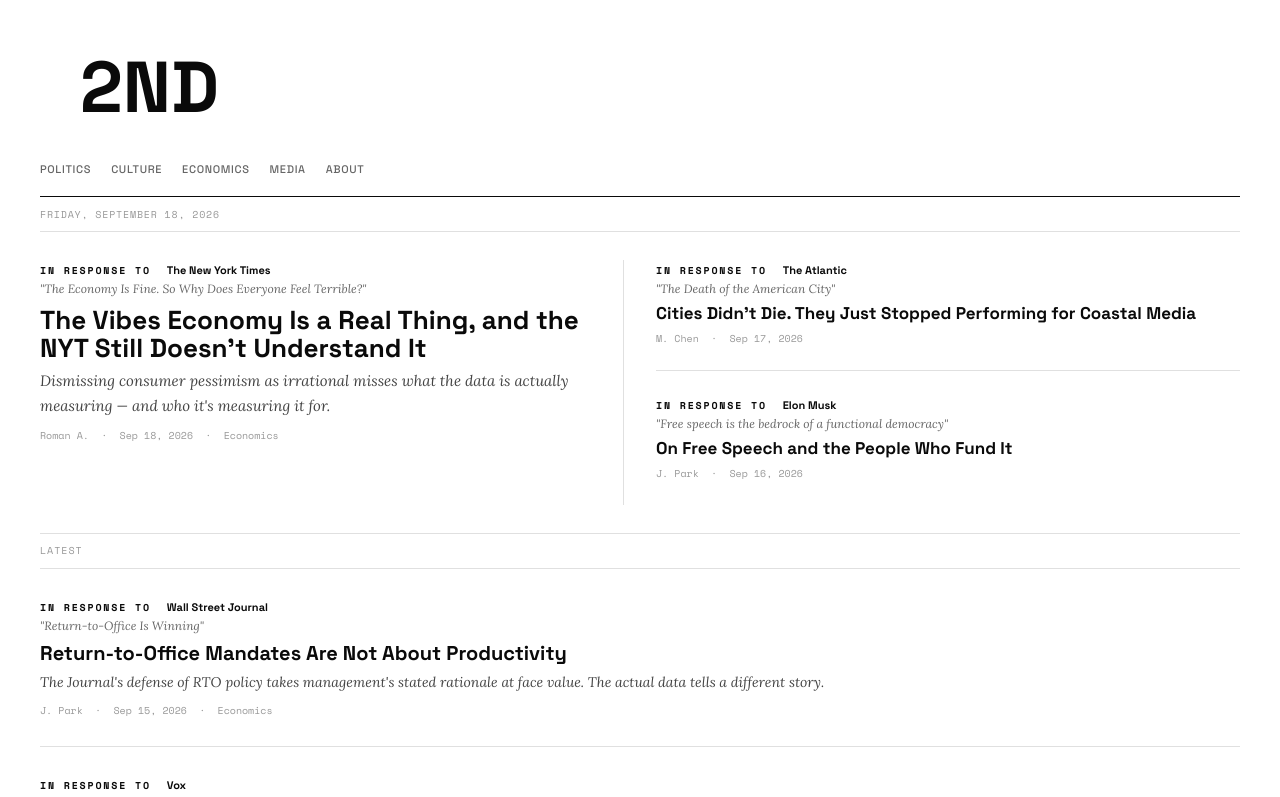
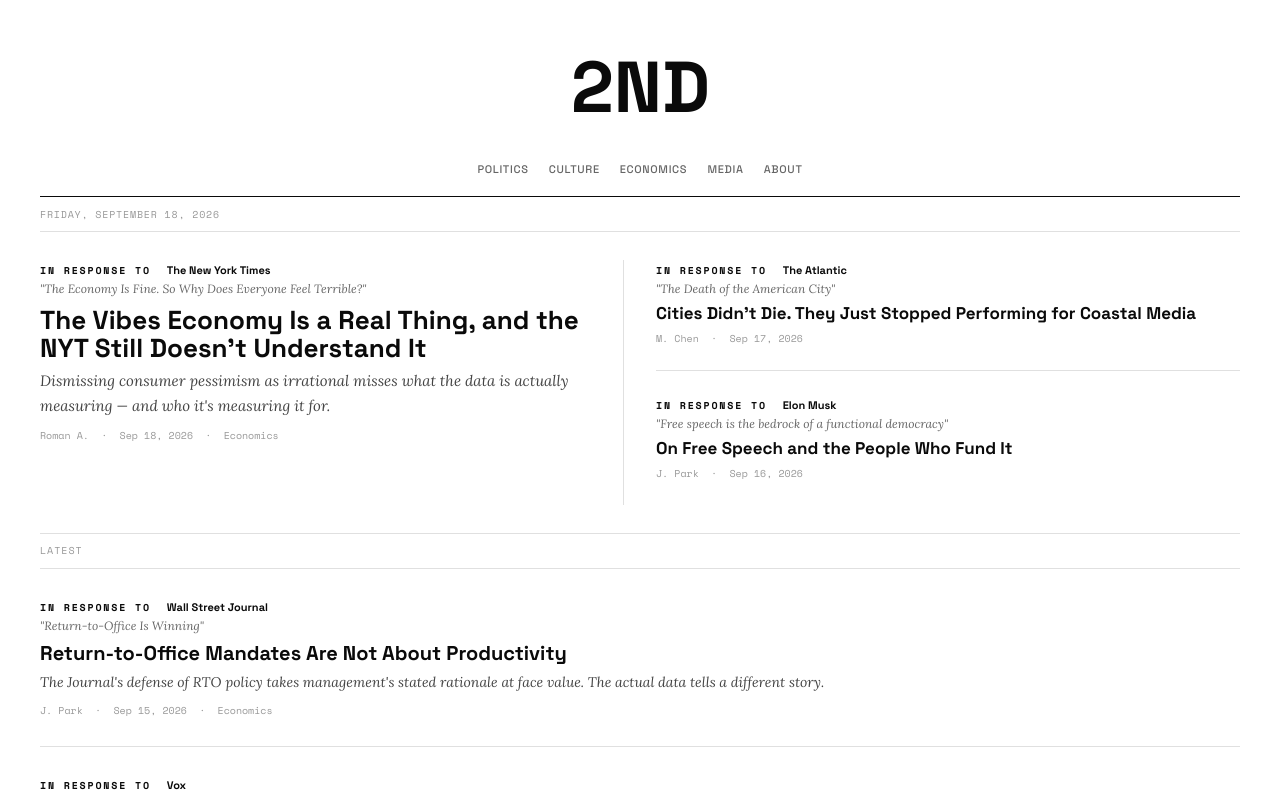
Before and after one commit to 2nd-media/2nd-media, a Next.js app: page / in a window 1280 px wide. Shown: the top 797 px of the page. Built offline with nearby package versions, Linux system fonts and the light colour scheme.

Commit message:
glitch masthead, centered header, load animations, nav hover

```diff
--- a/app/components/GlitchMasthead.tsx
+++ b/app/components/GlitchMasthead.tsx
@@ -1,6 +1,6 @@
 'use client'
 
-import { useEffect, useRef } from 'react'
+import { useEffect, useRef, type MouseEvent } from 'react'
 import { useRouter } from 'next/navigation'
 
 const TEXT = '2ND'
@@ -8,8 +8,8 @@ const FONT = '700 72px "Space Grotesk", sans-serif'
 const TOTAL_FRAMES = 22
 const PAD_X = 40
 const PAD_Y = 24
-const RED = '#ff003c'
-const CYAN = '#00d4ff'
+const TEAR_LIGHT = '#ffffff'
+const TEAR_DARK = '#444444'
 
 export default function GlitchMasthead() {
   const canvasRef = useRef<HTMLCanvasElement>(null)
@@ -79,6 +79,7 @@ export default function GlitchMasthead() {
       tmpRef.current = document.createElement('canvas')
 
       drawClean()
+      startGlitch()
     }
 
     setup()
@@ -158,8 +159,8 @@ export default function GlitchMasthead() {
         ctx.globalCompositeOperation = 'lighter'
         ctx.globalAlpha = 0.65
 
-        drawTintedSlice(ctx, off, sy, sliceHeight, shift + tear, RED)
-        drawTintedSlice(ctx, off, sy, sliceHeight, shift - tear, CYAN)
+        drawTintedSlice(ctx, off, sy, sliceHeight, shift + tear, TEAR_LIGHT)
+        drawTintedSlice(ctx, off, sy, sliceHeight, shift - tear, TEAR_DARK)
 
         ctx.globalCompositeOperation = 'source-over'
         ctx.globalAlpha = 1
@@ -218,16 +219,13 @@ export default function GlitchMasthead() {
     rafRef.current = requestAnimationFrame(step)
   }
 
-  useEffect(() => {
-    const interval = setInterval(() => {
-      if (!runningRef.current && Math.random() < 0.2) {
-        startGlitch()
-      }
-    }, 3500)
-    return () => clearInterval(interval)
-  }, [])
+  function handleCanvasMouseEnter(e: MouseEvent<HTMLCanvasElement>) {
+    e.stopPropagation()
+    startGlitch()
+  }
 
-  function handleClick() {
+  function handleClick(e: MouseEvent<HTMLCanvasElement>) {
+    e.stopPropagation()
     navigateAfterRef.current = true
     startGlitch()
   }
@@ -235,7 +233,7 @@ export default function GlitchMasthead() {
   return (
     <canvas
       ref={canvasRef}
-      onMouseEnter={startGlitch}
+      onMouseEnter={handleCanvasMouseEnter}
       onClick={handleClick}
       style={{ display: 'block', cursor: 'pointer' }}
       aria-label="2ND"
--- a/app/globals.css
+++ b/app/globals.css
@@ -21,3 +21,23 @@ body {
   color: #0a0a0a;
   -webkit-font-smoothing: antialiased;
 }
+
+.nav-link {
+  position: relative;
+  display: inline-block;
+  font-weight: 500;
+}
+
+.nav-link::after {
+  content: attr(data-text);
+  display: block;
+  height: 0;
+  overflow: hidden;
+  visibility: hidden;
+  font-weight: 700;
+  pointer-events: none;
+}
+
+.nav-link:hover {
+  font-weight: 700;
+}
--- a/app/page.tsx
+++ b/app/page.tsx
@@ -1,3 +1,6 @@
+'use client'
+
+import { useEffect, useState, type CSSProperties } from 'react'
 import Link from 'next/link'
 import GlitchMasthead from './components/GlitchMasthead'
 
@@ -80,29 +83,55 @@ const featuredArticles = articles.filter(a => a.featured)
 const latestArticles = articles.filter(a => !a.featured)
 
 export default function Home() {
+  const [mounted, setMounted] = useState(false)
+
+  useEffect(() => {
+    let raf2 = 0
+    const raf1 = requestAnimationFrame(() => {
+      raf2 = requestAnimationFrame(() => setMounted(true))
+    })
+    return () => {
+      cancelAnimationFrame(raf1)
+      if (raf2) cancelAnimationFrame(raf2)
+    }
+  }, [])
+
+  function animStyle(delayMs: number): CSSProperties {
+    return {
+      opacity: mounted ? 1 : 0,
+      transform: mounted ? 'translateY(0)' : 'translateY(20px)',
+      transitionProperty: 'opacity, transform',
+      transitionDuration: '500ms',
+      transitionTimingFunction: 'ease-out',
+      transitionDelay: `${delayMs}ms`,
+    }
+  }
+
   return (
     <main style={{ paddingTop: '2rem', paddingLeft: '2.5rem', paddingRight: '2.5rem' }}>
 
       {/* Masthead */}
       <div style={{ borderBottom: '1px solid #0a0a0a', paddingBottom: '1.25rem', marginBottom: '0' }}>
-        <GlitchMasthead />
-        <nav style={{ fontFamily: 'var(--font-grotesk)', fontSize: '11px', fontWeight: 500, color: '#666', display: 'flex', gap: '20px', marginTop: '10px', letterSpacing: '0.06em', textTransform: 'uppercase' }}>
+        <div style={{ display: 'flex', justifyContent: 'center', ...animStyle(0) }}>
+          <GlitchMasthead />
+        </div>
+        <nav style={{ fontFamily: 'var(--font-grotesk)', fontSize: '11px', color: '#666', display: 'flex', justifyContent: 'center', gap: '20px', marginTop: '10px', letterSpacing: '0.06em', textTransform: 'uppercase', ...animStyle(200) }}>
           {['Politics', 'Culture', 'Economics', 'Media', 'About'].map(item => (
-            <Link key={item} href={`/${item.toLowerCase()}`} style={{ color: '#666', textDecoration: 'none' }}>{item}</Link>
+            <Link key={item} href={`/${item.toLowerCase()}`} className="nav-link" data-text={item} style={{ color: '#666', textDecoration: 'none' }}>{item}</Link>
           ))}
         </nav>
       </div>
 
       {/* Dateline */}
-      <div style={{ fontFamily: 'var(--font-mono)', fontSize: '10px', color: '#999', letterSpacing: '0.08em', textTransform: 'uppercase', padding: '0.6rem 0', borderBottom: '0.5px solid #e0e0e0' }}>
+      <div style={{ fontFamily: 'var(--font-mono)', fontSize: '10px', color: '#999', letterSpacing: '0.08em', textTransform: 'uppercase', padding: '0.6rem 0', borderBottom: '0.5px solid #e0e0e0', ...animStyle(400) }}>
         Friday, September 18, 2026
       </div>
 
       {/* Featured Grid */}
-      <div style={{ display: 'grid', gridTemplateColumns: '1fr 1fr', gap: '2rem', padding: '1.75rem 0', borderBottom: '0.5px solid #e0e0e0' }}>
+      <div style={{ display: 'grid', gridTemplateColumns: '1fr 1fr', gap: '2rem', padding: '1.75rem 0', borderBottom: '0.5px solid #e0e0e0', ...animStyle(600) }}>
 
         {/* Main featured */}
-        <div style={{ borderRight: '0.5px solid #e0e0e0', paddingRight: '2rem' }}>
+        <div style={{ borderRight: '0.5px solid #e0e0e0', paddingRight: '2rem', ...animStyle(600) }}>
           <div>
             <span style={{ fontFamily: 'var(--font-mono)', fontWeight: 700, fontSize: '10px', letterSpacing: '0.18em', textTransform: 'uppercase', color: '#0a0a0a' }}>
               {featuredArticles[0].irtLabel}&nbsp;&nbsp;
@@ -128,7 +157,7 @@ export default function Home() {
         {/* Secondary featured */}
         <div style={{ display: 'flex', flexDirection: 'column', gap: '1.5rem' }}>
           {featuredArticles.slice(1).map((article, i) => (
-            <div key={article.id} style={{ paddingBottom: '1.5rem', borderBottom: i < featuredArticles.slice(1).length - 1 ? '0.5px solid #e0e0e0' : 'none' }}>
+            <div key={article.id} style={{ paddingBottom: '1.5rem', borderBottom: i < featuredArticles.slice(1).length - 1 ? '0.5px solid #e0e0e0' : 'none', ...animStyle(600 + (i + 1) * 100) }}>
               <span style={{ fontFamily: 'var(--font-mono)', fontWeight: 700, fontSize: '10px', letterSpacing: '0.18em', textTransform: 'uppercase', color: '#0a0a0a' }}>
                 {article.irtLabel}&nbsp;&nbsp;
               </span>
@@ -150,13 +179,13 @@ export default function Home() {
       </div>
 
       {/* Latest divider */}
-      <div style={{ fontFamily: 'var(--font-mono)', fontSize: '10px', color: '#999', letterSpacing: '0.1em', textTransform: 'uppercase', padding: '0.6rem 0', borderBottom: '0.5px solid #e0e0e0' }}>
+      <div style={{ fontFamily: 'var(--font-mono)', fontSize: '10px', color: '#999', letterSpacing: '0.1em', textTransform: 'uppercase', padding: '0.6rem 0', borderBottom: '0.5px solid #e0e0e0', ...animStyle(700) }}>
         Latest
       </div>
 
       {/* Latest feed */}
-      {latestArticles.map(article => (
-        <div key={article.id} style={{ padding: '1.75rem 0', borderBottom: '0.5px solid #e0e0e0' }}>
+      {latestArticles.map((article, i) => (
+        <div key={article.id} style={{ padding: '1.75rem 0', borderBottom: '0.5px solid #e0e0e0', ...animStyle(800 + i * 100) }}>
           <div>
             <span style={{ fontFamily: 'var(--font-mono)', fontWeight: 700, fontSize: '10px', letterSpacing: '0.18em', textTransform: 'uppercase', color: '#0a0a0a' }}>
               {article.irtLabel}&nbsp;&nbsp;
```
